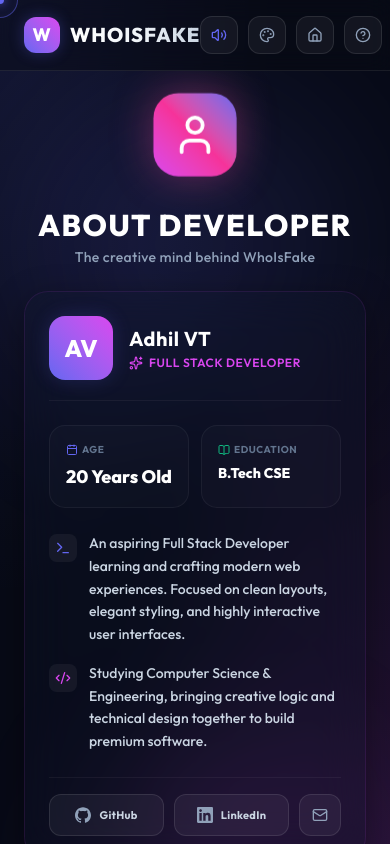
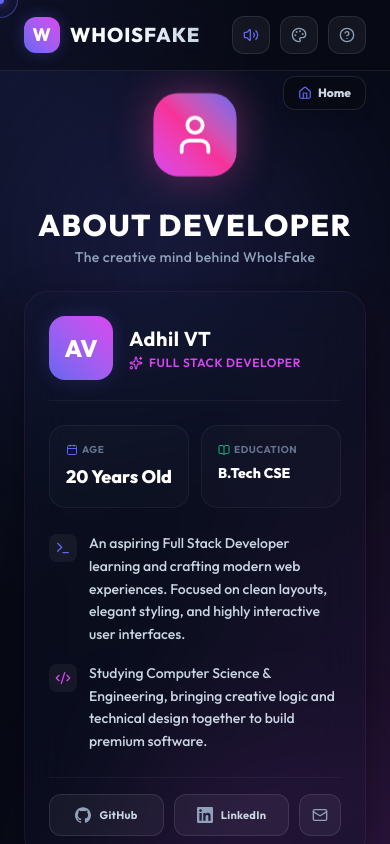
Before and after one commit to adhil-vt/imposter-game, a React (Vite) app: page / in a window 390 px wide. Both pictures are taken after a click on the button 363 px from the left and 35 px from the top of the page. Shown: the top 844 px of the page. Built offline with nearby package versions, Linux system fonts and the light colour scheme.

Commit message:
shifted home button

```diff
--- a/src/components/Header.tsx
+++ b/src/components/Header.tsx
@@ -102,7 +102,7 @@ export const Header: React.FC<HeaderProps> = ({ showHelp = true }) => {
         {gameState !== 'HOME' && (
           <button
             onClick={handleHomeClick}
-            className="p-2.5 rounded-xl bg-white/5 border border-white/10 text-slate-400 hover:text-white hover:bg-white/10 hover:border-white/20 transition-all duration-300"
+            className="p-2.5 rounded-xl bg-white/5 border border-white/10 text-slate-400 hover:text-white hover:bg-white/10 hover:border-white/20 transition-all duration-300 sm:flex hidden"
             title="Return to Home"
           >
             <Home className="w-4 h-4" />
@@ -218,6 +218,17 @@ export const Header: React.FC<HeaderProps> = ({ showHelp = true }) => {
           </div>
         </div>
       )}
+      {/* Mobile-only Home Button positioned below the right side of the navbar */}
+      {gameState !== 'HOME' && (
+        <button
+          onClick={handleHomeClick}
+          className="absolute right-6 top-[76px] z-30 px-3.5 py-2 rounded-xl bg-brand-dark/95 border border-white/10 text-slate-300 hover:text-white hover:bg-white/5 hover:border-white/20 transition-all duration-300 shadow-lg flex items-center gap-1.5 text-xs font-extrabold backdrop-blur-md sm:hidden animate-fade-in-up active:scale-95 cursor-pointer"
+          title="Return to Home"
+        >
+          <Home className="w-3.5 h-3.5 text-brand-primary" />
+          <span>Home</span>
+        </button>
+      )}
     </header>
   );
 };
```
